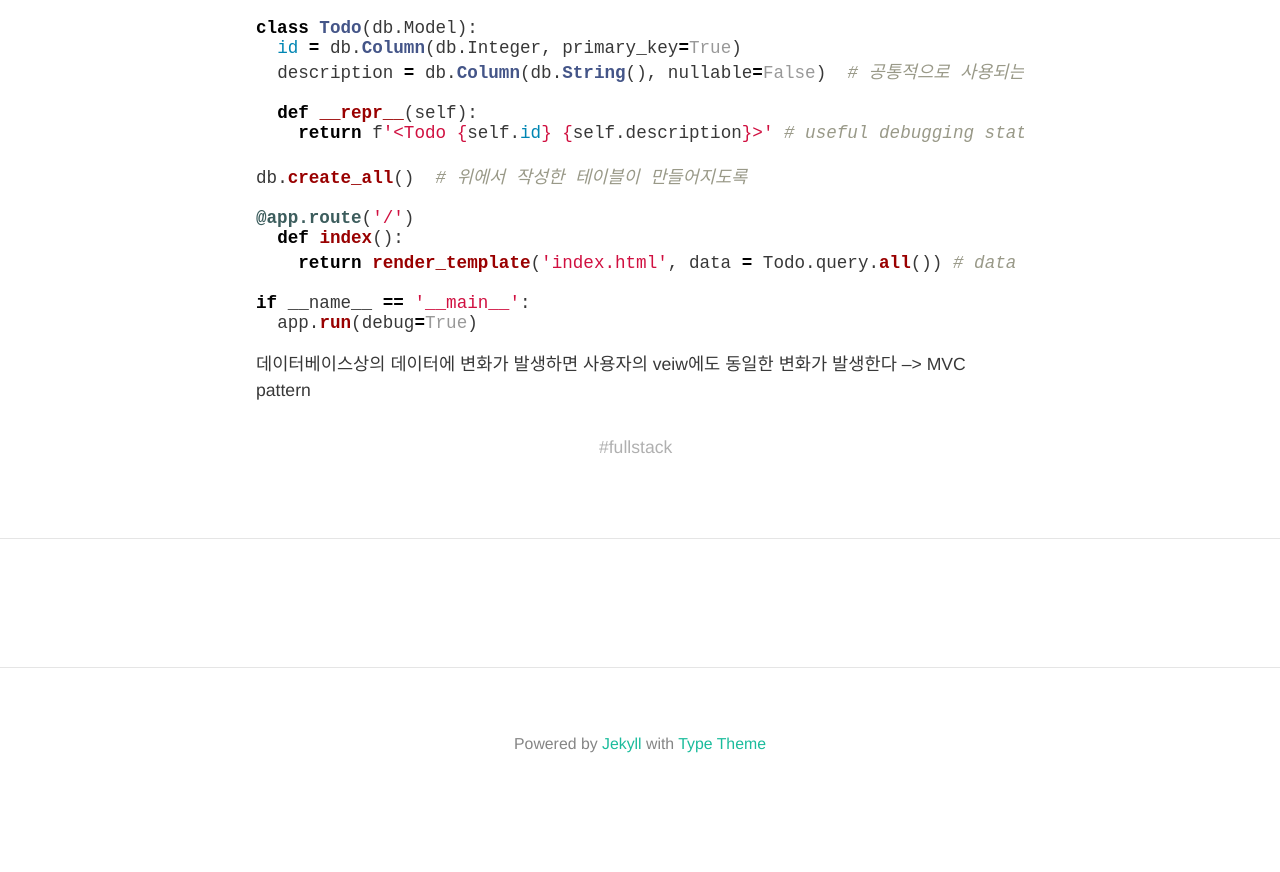
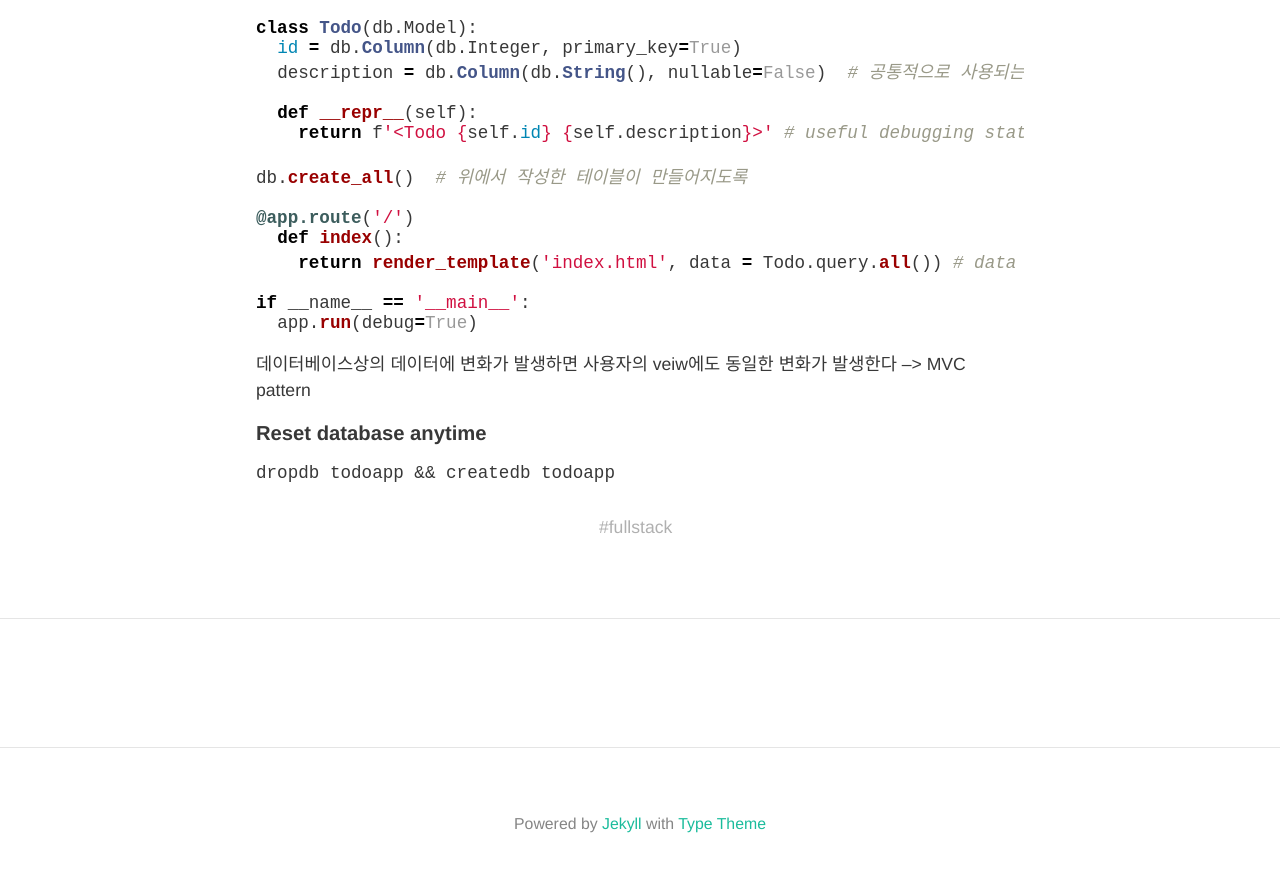
Before and after one commit to HyunlangBan/hyunlangban.github.io, a Jekyll site: the page built from _posts/2020-02-04-fullstack-lession-5.md, in a window 1280 px wide and 900 px high, scrolled down 2303 px. Shown: the top 872 px of the window. Built offline with Jekyll 4.4.1, drawn with Linux system fonts in a browser that asks for light colours; nearby versions of some CDN libraries; comment, search, counter and statistics services are not loaded; before the commit the page ends 3123 px from its top, so only the background shows below that.

Commit message:
Update 2020-02-04-fullstack-lession-5.md

````diff
--- a/_posts/2020-02-04-fullstack-lession-5.md
+++ b/_posts/2020-02-04-fullstack-lession-5.md
@@ -97,3 +97,8 @@ if __name__ == '__main__':
 ```
 
 데이터베이스상의 데이터에 변화가 발생하면 사용자의 veiw에도 동일한 변화가 발생한다 --> MVC pattern
+
+#### Reset database anytime
+```
+dropdb todoapp && createdb todoapp
+```
````
